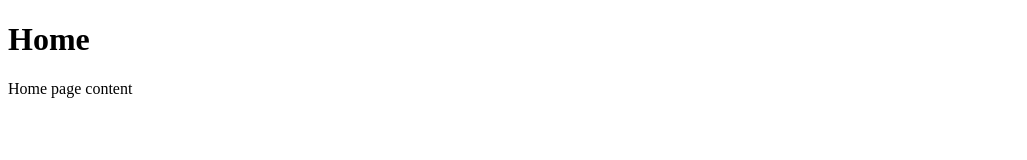
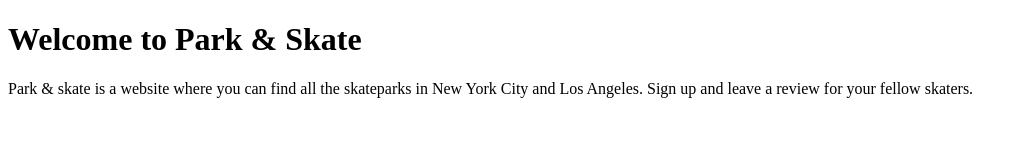
Before and after one commit to AG-168/gg-poker-project, a React app in the folder client/: page / in a window 1280 px wide. Shown: the whole page, without its empty margins (0-1027 px from the left). Built offline with nearby package versions, Linux system fonts and the light colour scheme.

Commit message:
added icon

```diff
--- a/client/public/index.html
+++ b/client/public/index.html
@@ -12,7 +12,7 @@
 
 
 
-    <title>Reciplease</title>
+    <title>Park & Skate</title>
   </head>
   <body>
     <noscript>You need to enable JavaScript to run this app.</noscript>
--- a/client/public/robots.txt
+++ /dev/null
@@ -1,3 +0,0 @@
-# https://www.robotstxt.org/robotstxt.html
-User-agent: *
-Disallow:
--- a/client/src/components/Home.js
+++ b/client/src/components/Home.js
@@ -3,8 +3,10 @@ import React from "react";
 function Home () {
   return (
     <div>
-      <h1>Home</h1>
-      <p>Home page content</p>
+      <h1>Welcome to Park & Skate</h1>
+      <p>Park & skate is a website where you can find all the skateparks in New York City and Los Angeles.
+        Sign up and leave a review for your fellow skaters.
+      </p>
     </div>
   );
 }
```
Also changed, not shown: client/public/favicon.ico (added).
